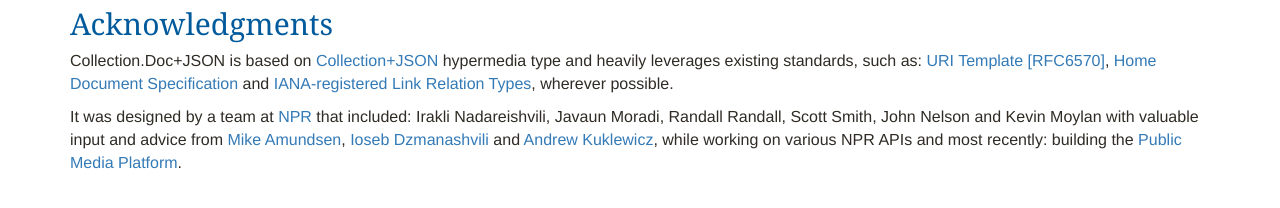
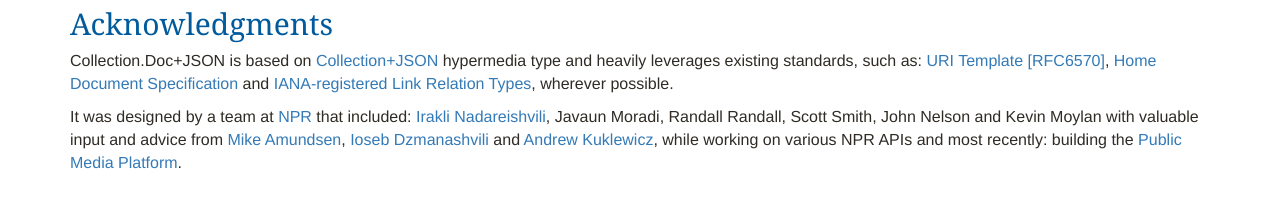
Before and after one commit to npr/cdoc-spec-site, a Jekyll site: the page built from index.md, in a window 1280 px wide. Shown: the part 369-577 px from the top of the page. Built offline with Jekyll 4.4.1, drawn with Linux system fonts in a browser that asks for light colours; nearby versions of some CDN libraries; Markdown is read by kramdown in place of the engine named in the settings; some of the changed lines change nothing that is shown.

```diff
--- a/index.md
+++ b/index.md
@@ -21,4 +21,4 @@
 
 Collection.Doc+JSON is based on [Collection+JSON](http://amundsen.com/media-types/collection/format/) hypermedia type and heavily leverages existing standards, such as: [URI Template [RFC6570]](http://tools.ietf.org/html/rfc6570), [Home Document Specification](http://tools.ietf.org/html/draft-nottingham-json-home-03) and [IANA-registered Link Relation Types](http://www.iana.org/assignments/link-relations/link-relations.xhtml), wherever possible.
 
-It was designed by a team at [NPR](https://www.npr.org) that included: Irakli Nadareishvili, Javaun Moradi, Randall Randall, Scott Smith, John Nelson and Kevin Moylan with valuable input and advice from [Mike Amundsen](https://github.com/mamund), [Ioseb Dzmanashvili](https://github.com/ioseb) and [Andrew Kuklewicz](https://github.com/kookster), while working on various NPR APIs and most recently: building the [Public Media Platform](http://docs.pmp.io).
+It was designed by a team at [NPR](https://www.npr.org) that included: [Irakli Nadareishvili](https://twitter.com/inadarei/), Javaun Moradi, Randall Randall, Scott Smith, John Nelson and Kevin Moylan with valuable input and advice from [Mike Amundsen](https://github.com/mamund), [Ioseb Dzmanashvili](https://github.com/ioseb) and [Andrew Kuklewicz](https://github.com/kookster), while working on various NPR APIs and most recently: building the [Public Media Platform](http://docs.pmp.io).
```
